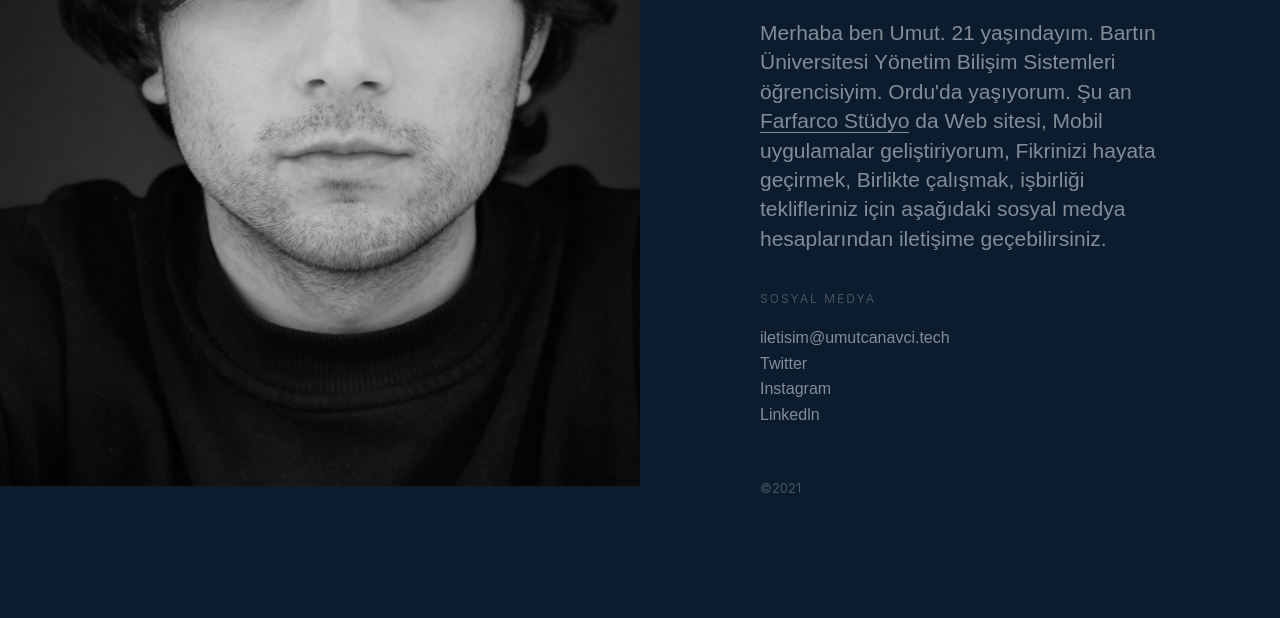
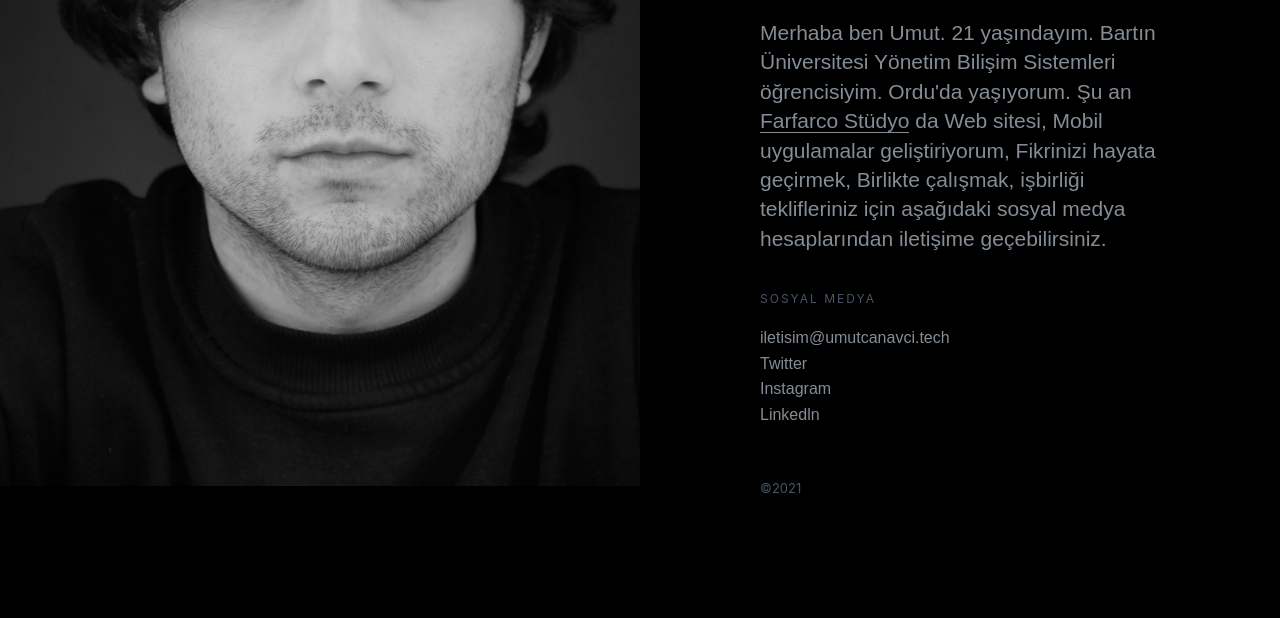
Before and after one commit to umutcannavci/personalnew, a plain HTML site: page index.html in a window 1280 px wide. Shown: the part 314-932 px from the top of the page. Drawn offline with nearby package versions, Linux system fonts and the light colour scheme; a script that the page names is missing.

Commit message:
Update split-opl.webflow.css

```diff
--- a/css/split-opl.webflow.css
+++ b/css/split-opl.webflow.css
@@ -7,7 +7,7 @@ a {
   display: block;
   overflow: scroll;
   max-height: 100vh;
-  background-color: #0b1c2f;
+  background-color: #000000;
   font-family: Inter, sans-serif;
 }
 
```
